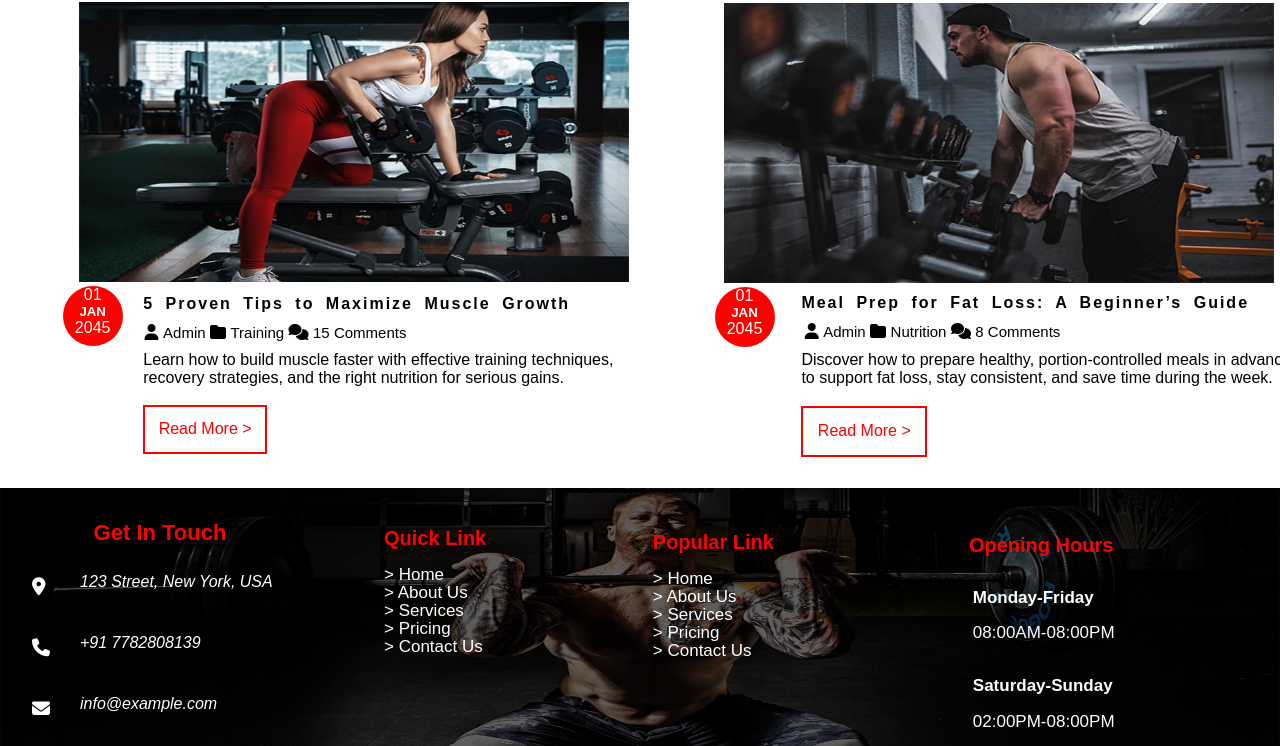
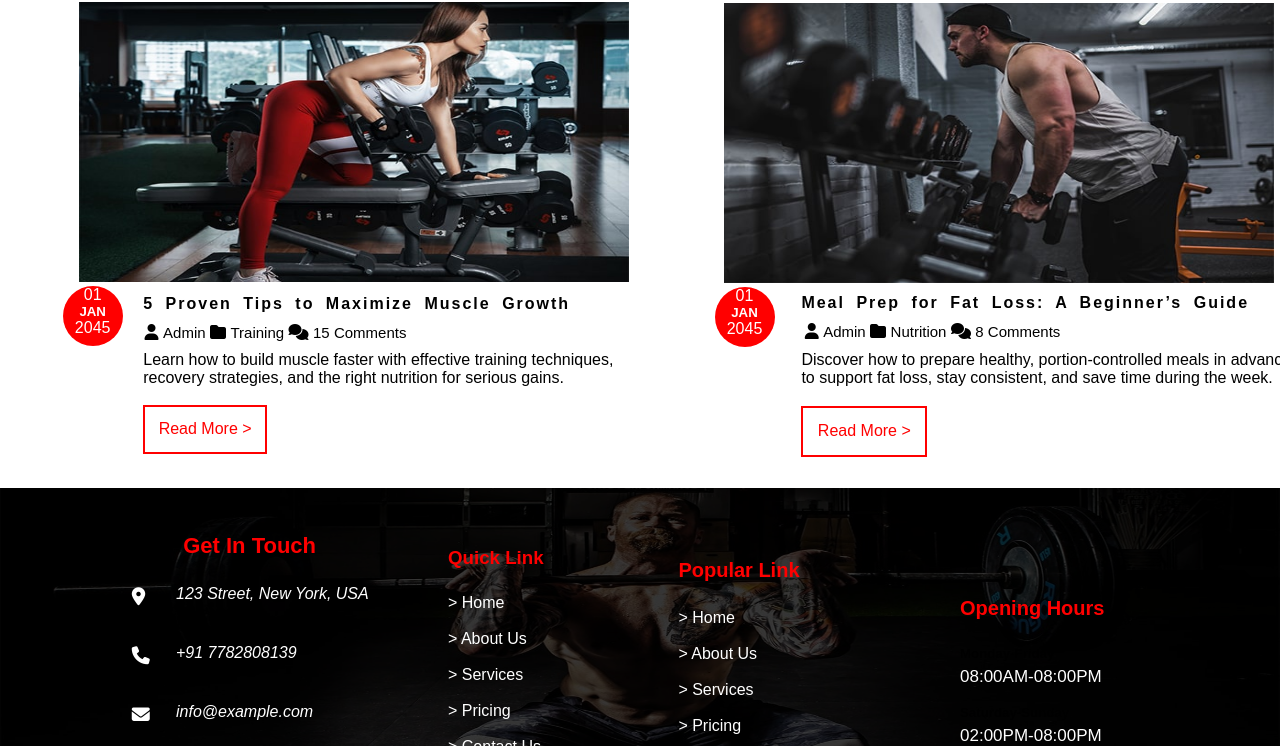
Before and after one commit to vishal-java-dev/Gymnast, a plain HTML site: page index.html in a window 1280 px wide. Shown: the part 4661-5407 px from the top of the page. Drawn offline with Linux system fonts and the light colour scheme.

Commit message:
Update ass 2.css

```diff
--- a/ass 2.css
+++ b/ass 2.css
@@ -69,15 +69,22 @@ body {
 }
 
 @keyframes animateGradient {
-  0% { background-position: 0% 50%; }
-  50% { background-position: 100% 50%; }
-  100% { background-position: 0% 50%; }
+    0% {
+        background-position: 0% 50%;
+    }
+
+    50% {
+        background-position: 100% 50%;
+    }
+
+    100% {
+        background-position: 0% 50%;
+    }
 }
 
 .page1-ul {
     display: none;
     list-style: none;
-    /* background: black; */
     margin-left: 50%;
     margin-right: 2%;
     padding-bottom: 1.7%;
@@ -136,7 +143,6 @@ body {
     border-color: red;
     cursor: pointer;
 }
-
 
 /*Page1 ends here */
 .red-black {
@@ -433,6 +439,7 @@ body {
 
 .table {
     height: 600px;
+
 }
 
 .table-p {
@@ -807,14 +814,13 @@ table th {
     background-repeat: no-repeat;
     background-size: 100% 100%;
     width: 100%;
-    height: 500px;
-    /* border: 1px solid red; */
+    height: 450px;
 }
 
 .layer-2 {
     width: 100%;
-    height: 500px;
-    background-color: rgba(0, 0, 0, 0.603);
+    height: 450px;
+    background-color: rgba(0, 0, 0, 0.774);
     position: absolute;
 }
 
@@ -863,82 +869,63 @@ table th {
 }
 
 .Quick-links {
-    text-align: center;
     color: red;
-    margin-top: -35%;
-    padding-bottom: 2%;
-    font-size: 20px;
     position: relative;
     z-index: 5;
-    margin-left: 45%;
-
-}
-
-.Quick-home {
-    margin-left: 63%;
+    margin-bottom: 3%;
+}
+
+.Popular-links {
+    color: red;
+    position: relative;
+    z-index: 5;
+    margin-bottom: 8%;
+    font-size: 20px;
+}
+
+.opening-hours {
+    color: red;
+    position: relative;
+    z-index: 5;
+    margin-bottom: 8%;
+    font-size: 20px;
+}
+
+.Quick-home,
+.Popular-home {
+    color: white;
+    position: relative;
+    z-index: 5;
+}
+
+.Links {
+    margin: 5% 0 0 10%;
+}
+
+.timing {
+    margin: -89% 0 0 62%;
+}
+
+.Links-1 {
+    margin: -50% 0 0 60%;
+
+}
+
+.day {
     color: white;
     font-size: 17px;
     position: relative;
     z-index: 5;
 }
 
-.Popular-links {
-    text-align: center;
-    color: red;
-    margin-left: -60%;
-    margin-top: 5%;
-    padding-bottom: 2%;
-    font-size: 20px;
-    position: relative;
-    z-index: 5;
-
-}
-
-.Popular-home {
-    margin-left: 10%;
+.time {
+    margin-top: 2%;
     color: white;
     font-size: 17px;
     position: relative;
     z-index: 5;
 }
 
-.opening-hours {
-    text-align: center;
-    color: red;
-    margin-top: -53%;
-    margin-left: 50%;
-    padding-bottom: 4%;
-    font-size: 20px;
-    position: relative;
-    z-index: 5;
-}
-
-.day1 {
-    margin-left: 60%;
-    color: white;
-    font-size: 17px;
-    position: relative;
-    z-index: 5;
-}
-
-.time {
-    margin-left: 60%;
-    margin-top: 2%;
-    color: white;
-    font-size: 17px;
-    position: relative;
-    z-index: 5;
-}
-
-.day2 {
-    margin-left: 60%;
-    margin-top: 2%;
-    color: white;
-    font-size: 17px;
-    position: relative;
-    z-index: 5;
-
-}
 
 .a {
     border: 1px solid red;
@@ -948,7 +935,7 @@ table th {
     text-decoration: none;
     position: sticky;
     top: 90%;
-    left: 80%;
+    left: 85%;
     background-color: transparent;
     transition: all 0.3s ease;
 }
@@ -964,6 +951,7 @@ table th {
     .page1 {
         height: 430px;
     }
+
     .logo {
         margin-left: 25%;
         margin-top: -7%;
@@ -1472,33 +1460,20 @@ table th {
         margin-left: 8%;
     }
 
-    .Quick-links {
-        position: absolute;
+    .Links {
         margin: -25% 0 0 35%;
-
-    }
-
-    .Quick-home {
-        position: absolute;
-        margin: -20% 0 0 35%;
-
+    }
+
+    .Links-1 {
+        margin: -28.3% 0 0 53%;
     }
 
     .Popular-links {
-        position: absolute;
-        margin-left: 54%;
-        margin-top: -37%;
-    }
-
-    .Popular-home {
-        position: absolute;
-        margin-top: -31.5%;
-        margin-left: 54.5%;
+        margin-bottom: 3%;
     }
 
     .timing {
-        margin-top: -49%;
-        margin-left: 35%;
+        margin: -25% 0 0 75%;
     }
 
     .a {
@@ -1906,41 +1881,21 @@ table th {
     }
 
     .Links {
-        margin-top: 5.5%;
-        margin-left: 50%;
-    }
-
-    .Quick-links {
-        margin-left: -20%;
-    }
-
-    .Quick-home {
-        margin-left: -20%;
-    }
+        margin-top: -24%;
+    }
+
 
     .Links-1 {
-        margin-top: -38.5%;
-        margin-left: 50%;
+        margin-top: -22%;
     }
 
     .Popular-links {
-        margin-left: 1%;
-        margin-top: 4.5%;
-        margin-bottom: 1.1%;
-    }
-
-    .Popular-home {
-        margin-left: 1%;
-        margin-top: 9.8%;
-    }
+        margin-bottom: 4.5%;
+    }
+
 
     .timing {
-        margin-left: 40%;
-        margin-top: 27.5%;
-    }
-
-    .opening-hours {
-        margin-left: 40%;
+        margin-top: -20%;
     }
 
     .a {
@@ -1964,6 +1919,7 @@ table th {
         margin: 0 0 0 40%;
 
     }
+
     .logo {
         margin: 2% 0 0 2%;
     }
@@ -2205,6 +2161,7 @@ table th {
         border-radius: 10px;
         box-shadow: 0 2px 10px rgba(0, 0, 0, 0.1);
     }
+
     .page6 {
         border: none;
         width: 100%;
@@ -2321,6 +2278,7 @@ table th {
     .page8-a1-1 {
         margin: 2% 0 0 83%;
     }
+
     .footer {
         height: 330px;
     }
@@ -2331,34 +2289,28 @@ table th {
 
 
     .get-in-touch {
-        margin: 2% 0 -3% -40%;
+        margin: 3% 0 -3% -40%;
+    }
+
+    .contact {
+        margin-left: -15%;
+    }
+
+    .page9-icon {
+        margin-left: 14%;
     }
 
     .Links {
-        margin: 6% 0 0 50%;
-    }
-
-    .Quick-home {
-        margin-left: -20%;
-        margin-top: -22%;
+        margin-top: -18%;
     }
 
     .Links-1 {
-        margin: -36.2% 0 0 50%;
-    }
-
-    .Popular-home {
-        margin-left: 1%;
-        margin-top: 7.5%;
-    }
+        margin-top: -16.8%;
+    }
+
 
     .timing {
-        margin-left: 40%;
-        margin-top: 29.5%;
-    }
-
-    .opening-hours {
-        margin-left: 37.8%;
+        margin-top: -15%;
     }
 }
 
@@ -2380,34 +2332,67 @@ table th {
 }
 
 /* ✨ Zoom-in for page titles */
-.page2-h1, .page4-h1, .page5-h1, .page7-h1 {
+.page2-h1,
+.page4-h1,
+.page5-h1,
+.page7-h1 {
     animation: zoomIn 1s ease forwards;
     opacity: 0;
 }
 
 /* ✨ Fade-in for paragraphs */
-.page1-p, .page2-p, .page5-p, .page7-p, .page8-p {
+.page1-p,
+.page2-p,
+.page5-p,
+.page7-p,
+.page8-p {
     animation: fadeIn 1.5s ease forwards;
     opacity: 0;
 }
 
 /* ✨ Appear smoothly */
 @keyframes fadeInTop {
-  from { transform: translateY(-30px); opacity: 0; }
-  to { transform: translateY(0); opacity: 1; }
+    from {
+        transform: translateY(-30px);
+        opacity: 0;
+    }
+
+    to {
+        transform: translateY(0);
+        opacity: 1;
+    }
 }
 
 @keyframes fadeIn {
-  from { opacity: 0; }
-  to { opacity: 1; }
+    from {
+        opacity: 0;
+    }
+
+    to {
+        opacity: 1;
+    }
 }
 
 @keyframes slideUp {
-  from { transform: translateY(40px); opacity: 0; }
-  to { transform: translateY(0); opacity: 1; }
+    from {
+        transform: translateY(40px);
+        opacity: 0;
+    }
+
+    to {
+        transform: translateY(0);
+        opacity: 1;
+    }
 }
 
 @keyframes zoomIn {
-  from { transform: scale(0.8); opacity: 0; }
-  to { transform: scale(1); opacity: 1; }
-}
+    from {
+        transform: scale(0.8);
+        opacity: 0;
+    }
+
+    to {
+        transform: scale(1);
+        opacity: 1;
+    }
+}
```
Lines whose indentation alone changed are shown as unchanged.
